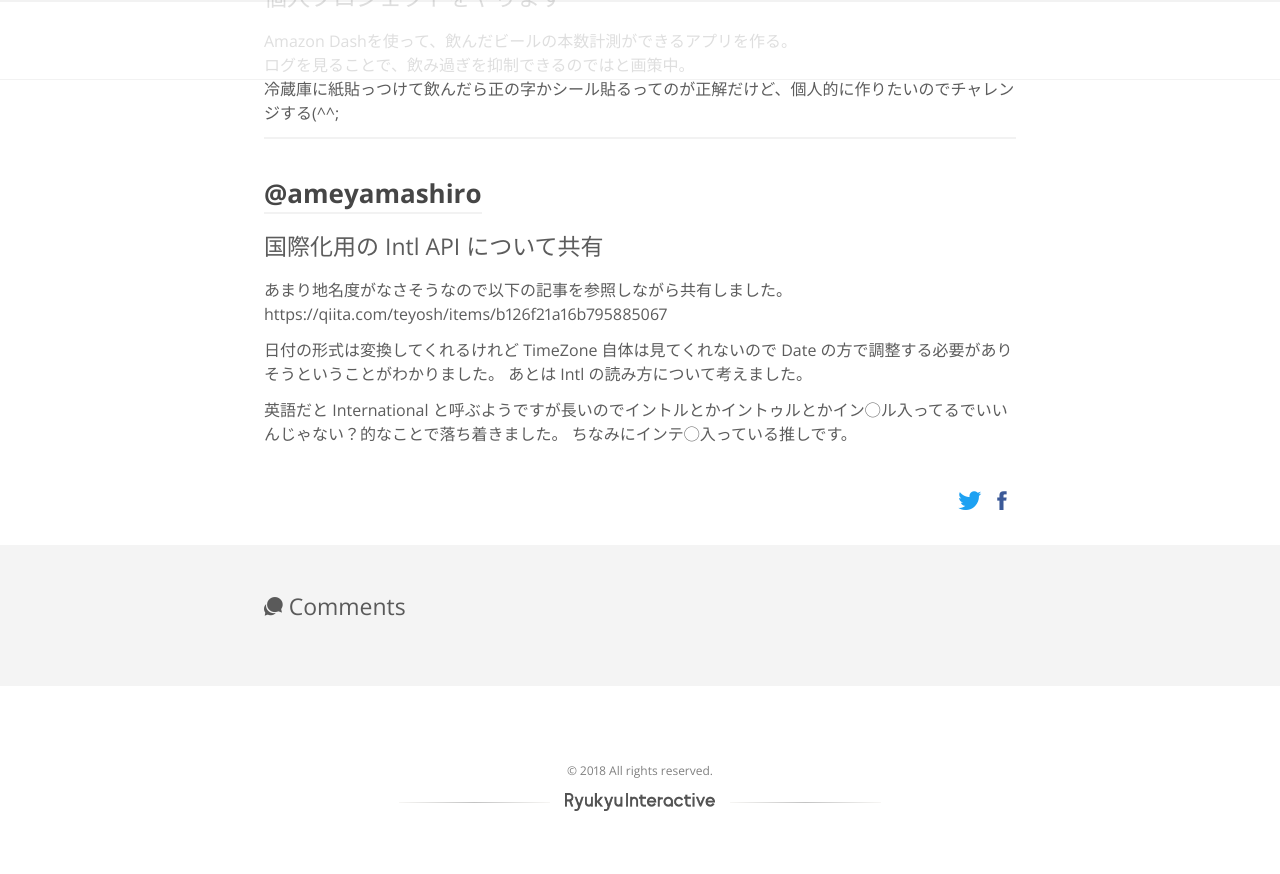
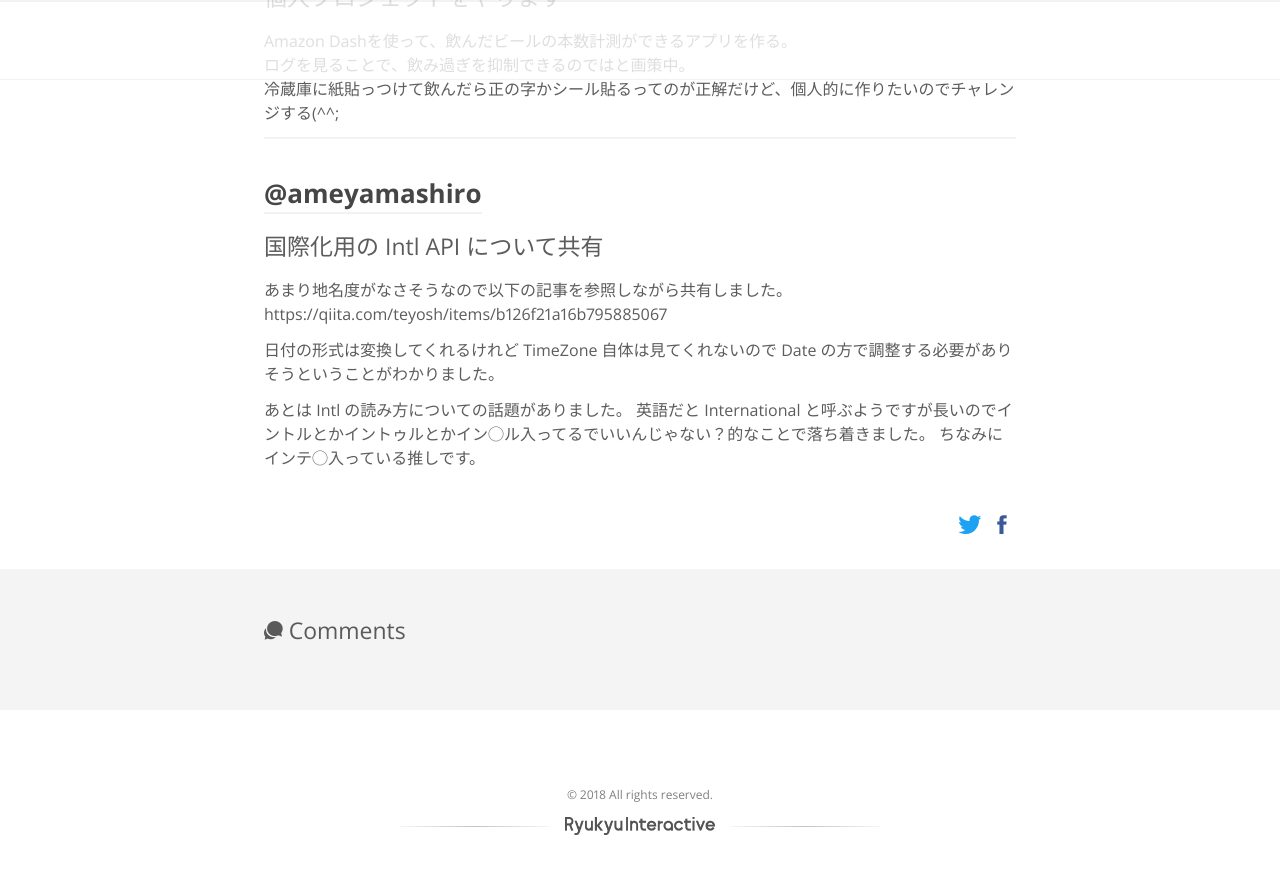
Before and after one commit to RyukyuInteractive/tech.ryukyu-i.co.jp, a Jekyll site: the page built from _posts/2018-04-25-tech-lunch-20180425.md, in a window 1280 px wide and 900 px high, scrolled down 733 px. Shown: the top 874 px of the window. Built offline with Jekyll 4.4.1, drawn with Linux system fonts in a browser that asks for light colours; a script that is not in the unit is left out; comment, search, counter and statistics services are not loaded.

Commit message:
Update 2018-04-25-tech-lunch-20180425.md

```diff
--- a/_posts/2018-04-25-tech-lunch-20180425.md
+++ b/_posts/2018-04-25-tech-lunch-20180425.md
@@ -35,7 +35,7 @@ Amazon Dashを使って、飲んだビールの本数計測ができるアプリ
 https://qiita.com/teyosh/items/b126f21a16b795885067
 
 日付の形式は変換してくれるけれど TimeZone 自体は見てくれないので Date の方で調整する必要がありそうということがわかりました。
-あとは Intl の読み方について考えました。
 
+あとは Intl の読み方についての話題がありました。
 英語だと International と呼ぶようですが長いのでイントルとかイントゥルとかイン◯ル入ってるでいいんじゃない？的なことで落ち着きました。
 ちなみにインテ◯入っている推しです。
```
